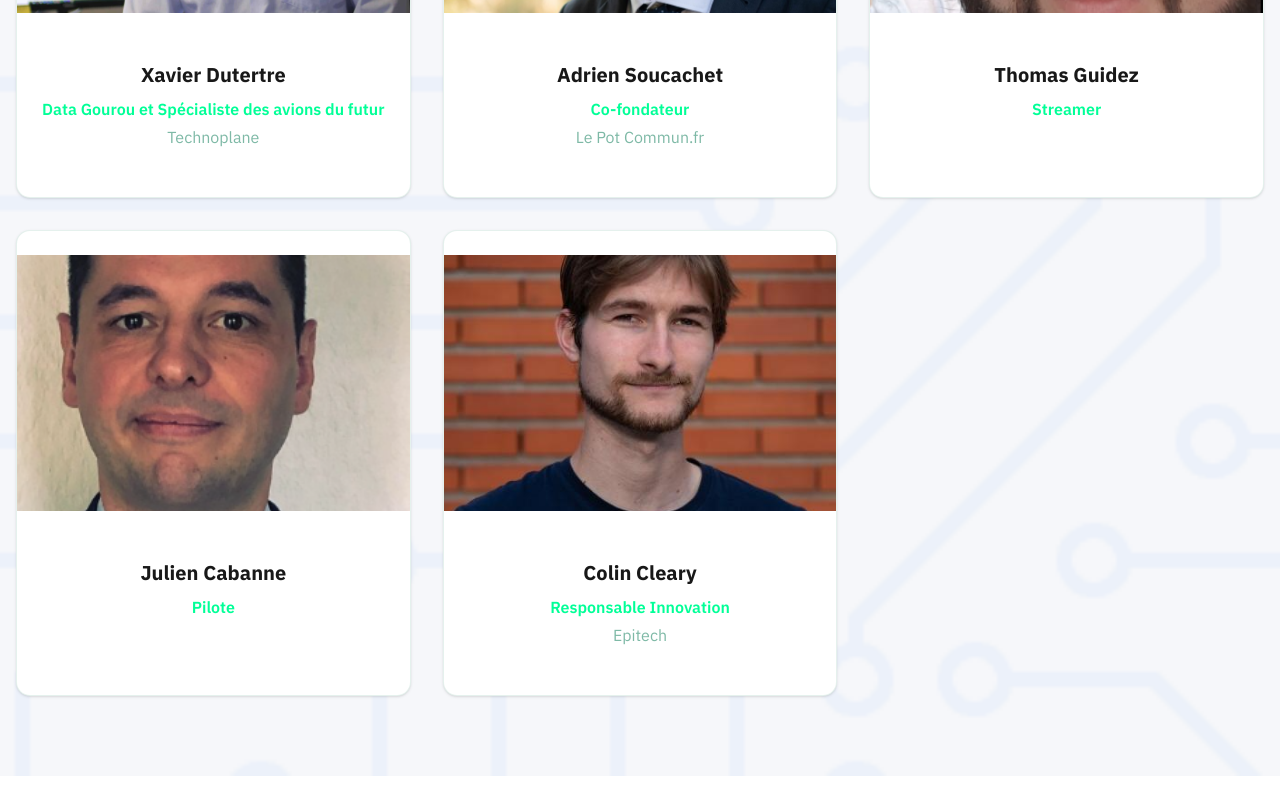
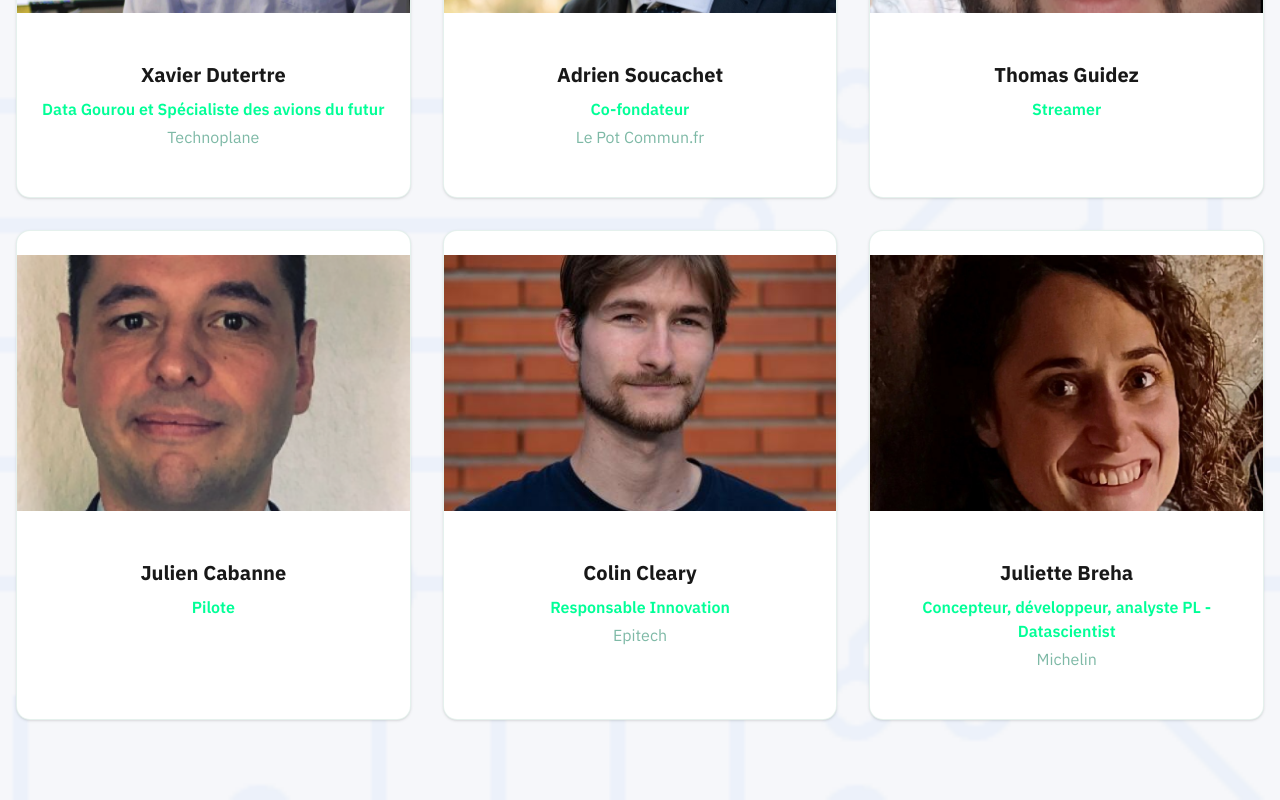
Before and after one commit to NavadixTech/forum_tech, a Next.js app: page /intervenants in a window 1280 px wide. Shown: the part 7386-8186 px from the top of the page. Before the commit the page ends 8162 px from the top, so only its background shows below. Built offline with nearby package versions, Linux system fonts and the light colour scheme.

Commit message:
new speaker & partenaire

```diff
--- a/components/partners.tsx
+++ b/components/partners.tsx
@@ -38,6 +38,7 @@ export function Partners() {
     { id: 33, ext: "jpeg" },
     { id: 34, ext: "jpeg" },
     { id: 35, ext: "png" },
+    { id: 36, ext: "png" },
   ]
 
   return (
--- a/components/speakers.tsx
+++ b/components/speakers.tsx
@@ -276,6 +276,12 @@ export function Speakers({ showAll = false }: SpeakersProps) {
       company: "Epitech",
       image: "/colin.jpeg",
     },
+    {
+      name: "Juliette Breha",
+      role: "Concepteur, développeur, analyste PL - Datascientist",
+      company: "Michelin",
+      image: "/juliette.png",
+    },
 ]
 
   const displayedSpeakers = showAll ? speakers : speakers.slice(0, 3)
```
Also changed, not shown: public/juliette.png (added), public/logos/logo36.png (added).
